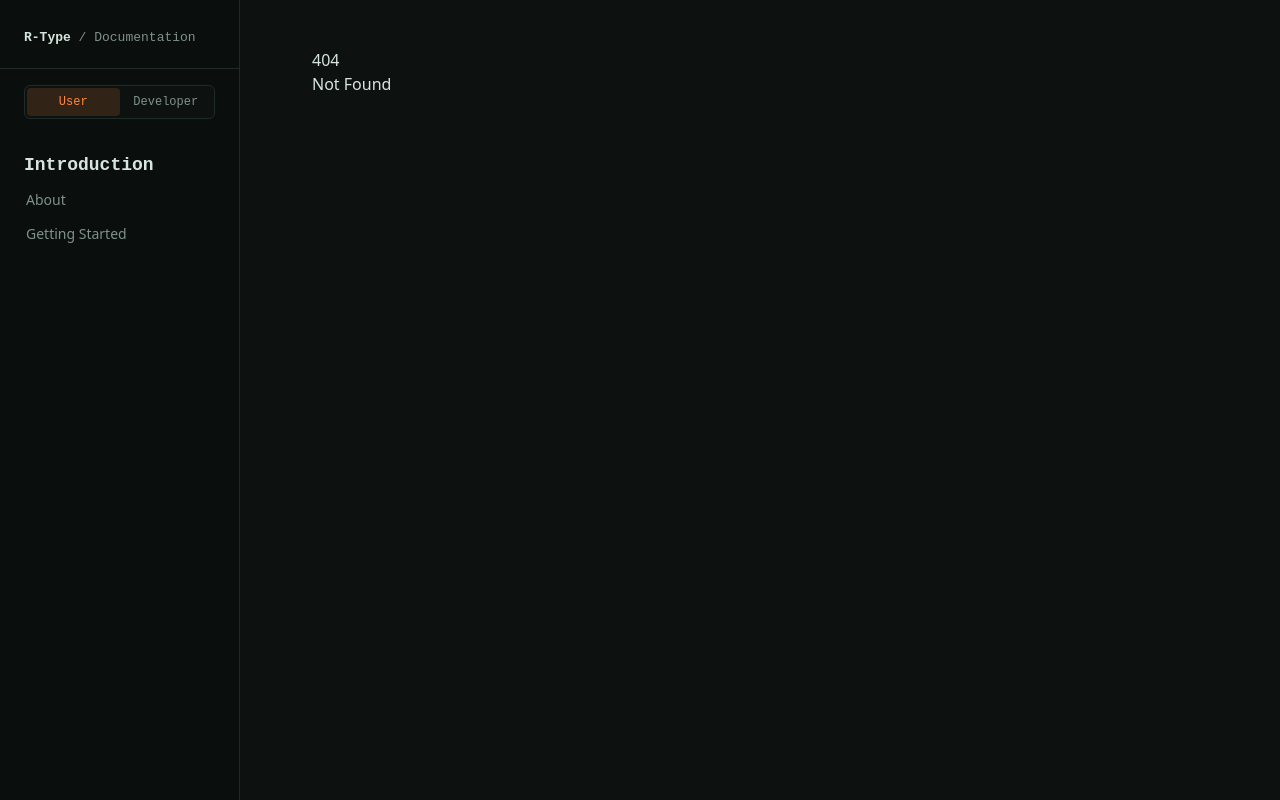
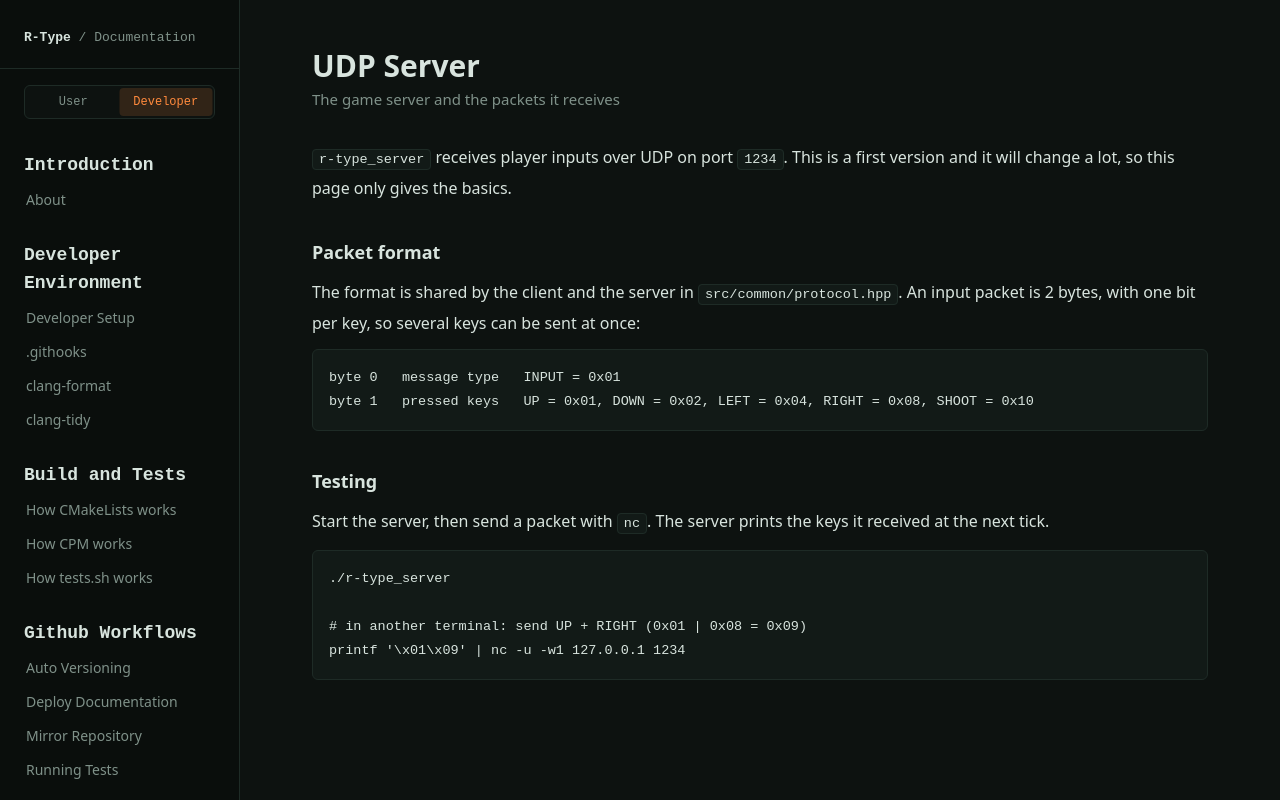
Before and after one commit to Yoyott29/R-Type, a SvelteKit app in the folder Documentation/R-Type/: page /developer/udp-server in a window 1280 px wide. Before the commit this address had no page. Built offline with nearby package versions, Linux system fonts and the light colour scheme.

Commit message:
[A.PI] [Manage_Network] Feat: added a UDP server page to the documentation website

```diff
--- a/Documentation/R-Type/src/routes/+layout.svelte
+++ b/Documentation/R-Type/src/routes/+layout.svelte
@@ -22,6 +22,7 @@
 		{ title: 'Build and Tests'},
 		{ title: 'Github Workflows'},
 		{ title: 'Documentation'},
+		{ title: 'Network'},
 	];
 
 	const userPages = [
@@ -49,6 +50,8 @@
 		{ title: 'Running Tests', path: '/developer/running-tests', section: 3 },
 
 		{ title: 'How to add a page', path: '/developer/add-a-page', type: 'Developer', section: 4 },
+
+		{ title: 'UDP Server', path: '/developer/udp-server', section: 5 },
 	];
 
 
--- /dev/null
+++ b/Documentation/R-Type/src/routes/developer/udp-server/+page.svelte
@@ -0,0 +1,47 @@
+<script>
+	const packetExample = `byte 0   message type   INPUT = 0x01
+byte 1   pressed keys   UP = 0x01, DOWN = 0x02, LEFT = 0x04, RIGHT = 0x08, SHOOT = 0x10`;
+
+	const testExample = `./r-type_server
+
+# in another terminal: send UP + RIGHT (0x01 | 0x08 = 0x09)
+printf '\\x01\\x09' | nc -u -w1 127.0.0.1 1234`;
+</script>
+
+<svelte:head>
+	<title>UDP Server - R-Type docs</title>
+</svelte:head>
+
+{#snippet code(text)}
+	<pre
+		class="mt-3 overflow-x-auto rounded-md border border-[#1e2b26] bg-[#121a17] p-4 font-mono text-[13.5px] leading-6"><code
+			>{text}</code
+		></pre>
+{/snippet}
+
+{#snippet c(text)}<code
+		class="rounded border border-[#1e2b26] bg-[#121a17] px-1.5 py-0.5 font-mono text-[13.5px]"
+		>{text}</code
+	>{/snippet}
+
+<h1 class="text-3xl font-semibold">UDP Server</h1>
+<p class="mt-1 mb-8 text-[15px] text-[#7f9189]">The game server and the packets it receives</p>
+
+<p class="max-w-[100ch] leading-7">
+	{@render c('r-type_server')} receives player inputs over UDP on port {@render c('1234')}. This is
+	a first version and it will change a lot, so this page only gives the basics.
+</p>
+
+<h2 class="mt-9 text-lg font-semibold">Packet format</h2>
+<p class="mt-3 max-w-[100ch] leading-7">
+	The format is shared by the client and the server in {@render c('src/common/protocol.hpp')}. An
+	input packet is 2 bytes, with one bit per key, so several keys can be sent at once:
+</p>
+{@render code(packetExample)}
+
+<h2 class="mt-9 text-lg font-semibold">Testing</h2>
+<p class="mt-3 max-w-[100ch] leading-7">
+	Start the server, then send a packet with {@render c('nc')}. The server prints the keys it
+	received at the next tick.
+</p>
+{@render code(testExample)}
```
